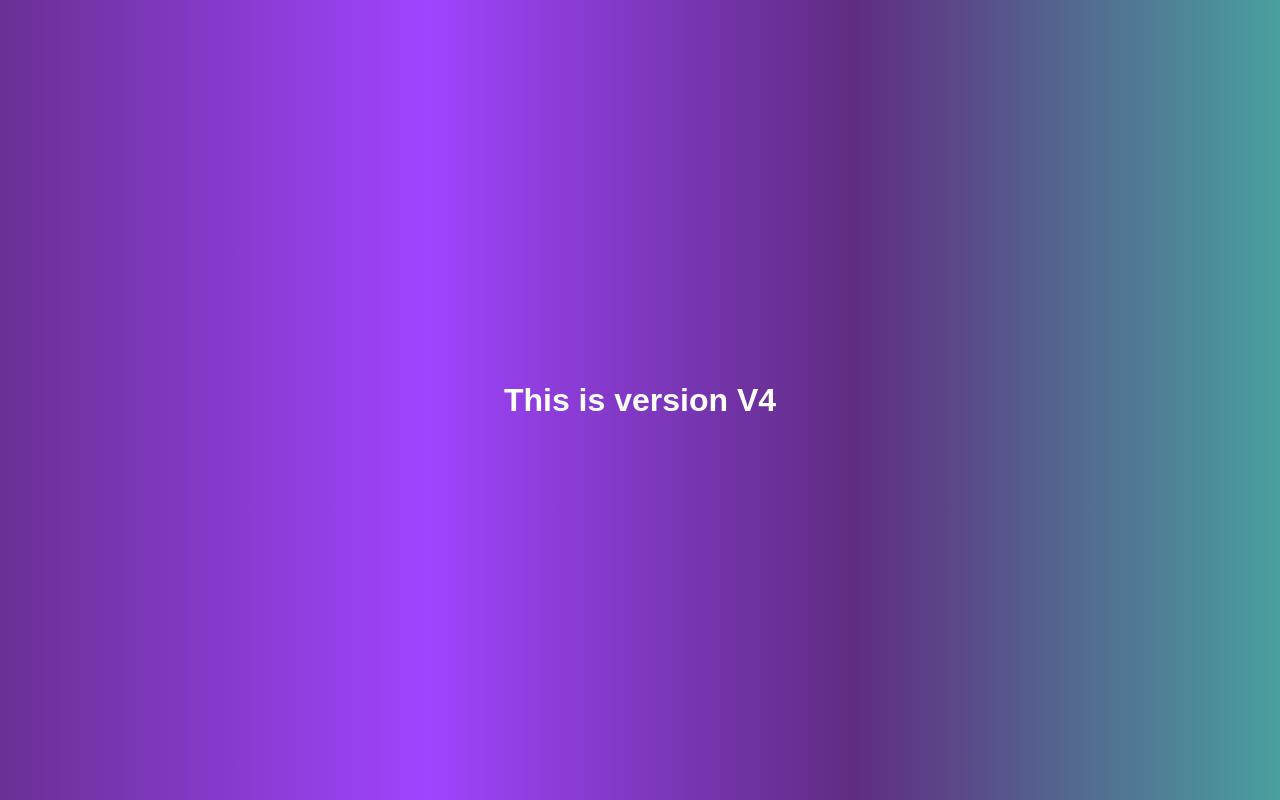
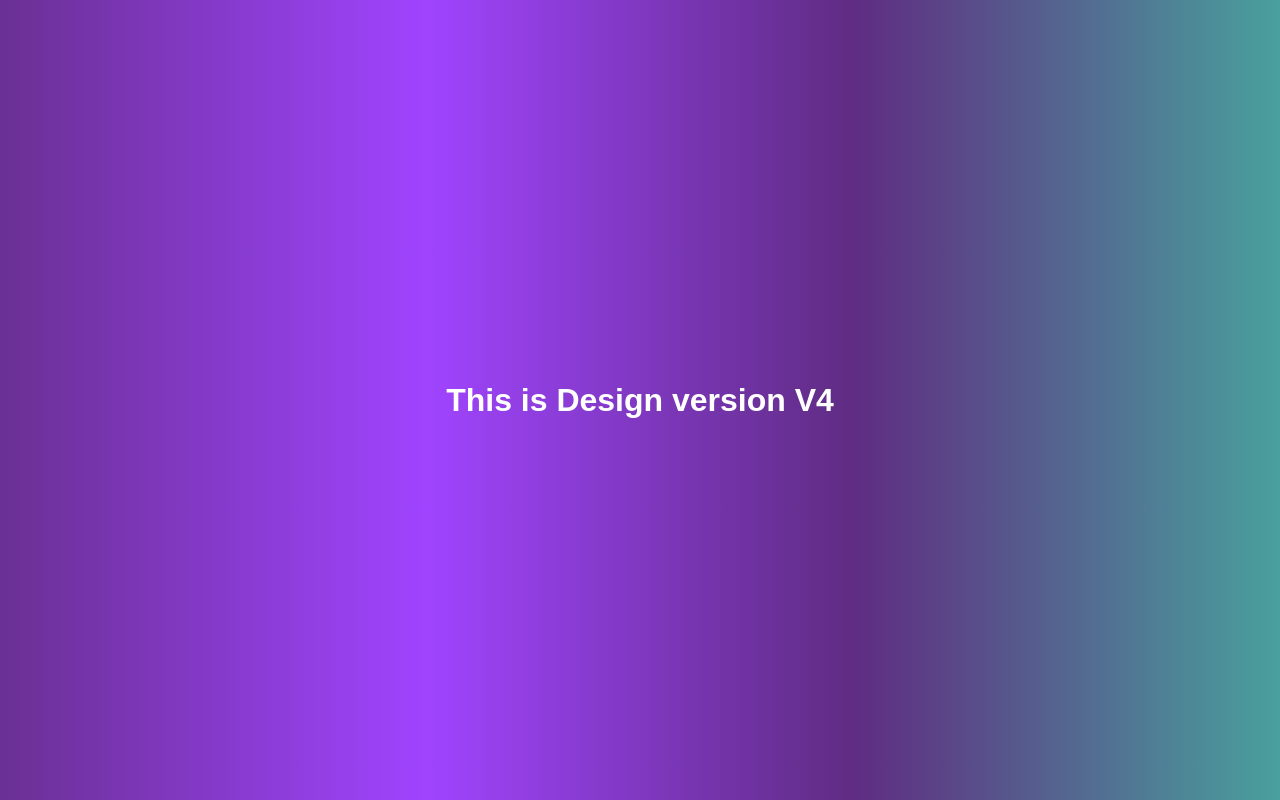
Before and after one commit to rsa454/myrepo, a plain HTML site: page index.html in a window 1280 px wide. Drawn offline with Linux system fonts and the light colour scheme.

Commit message:
Changed H1

```diff
--- a/index.html
+++ b/index.html
@@ -4,6 +4,6 @@
         <title>Document</title>
     </head>
     <body>
-        <h1>This is version V4</h1>
+        <h1>This is Design version V4</h1>
     </body>
 </html>
```
